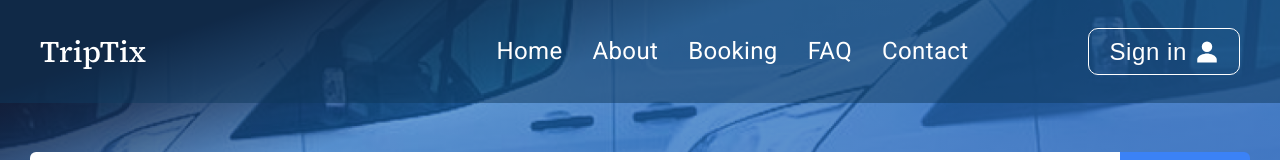
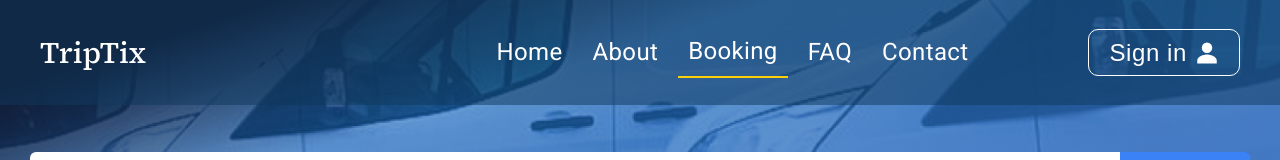
Before and after one commit to Niola-DC/Trip-Tix-, a React (Vite) app: page /travel in a window 1280 px wide. Shown: the top 160 px of the page. Built offline with nearby package versions, Linux system fonts and the light colour scheme.

Commit message:
"Updated App.jsx layout and routing, and modified Links.jsx navigation links"

```diff
--- a/src/App.jsx
+++ b/src/App.jsx
@@ -8,7 +8,7 @@ import Faq from "./components/faq/Faq";
 
 const Layout = () => {
   return (
-    <div>
+    <div className="max-w-[1200%]">
       <Navlinks/>
       <Outlet />
       <ScrollRestoration />
@@ -22,18 +22,11 @@ const router = createBrowserRouter([
     path: '/',
     element: <Layout />,
     children: [
-      {
-        path: "/",
-        element: <Home />,
-      },
-      {
-        path: "/aboutus",
-        element: <AboutUs />,
-      },
-      {
-        path: "/travel",
-        element: <Travel />,
-      },
+      { path: '/', element: <Home /> },
+      { path: 'aboutus', element: <AboutUs /> },
+      { path: 'faq', element: <Faq /> },
+      { path: '/travel', element: <Travel /> },
+
     ],
   },
 ]);
--- a/src/components/home/header/sub-component/navlinks/Links.jsx
+++ b/src/components/home/header/sub-component/navlinks/Links.jsx
@@ -36,7 +36,7 @@ export default function Links() {
           About
         </NavLink>
         <NavLink
-          to="/booking"
+          to="/travel"
           className="cursor-pointer text-[24px] p-[10px] focus:border-b-2 focus:border-b-[#FBD007]"
           activeClassName="active"
           onClick={() => setActiveLink("booking")}
```
